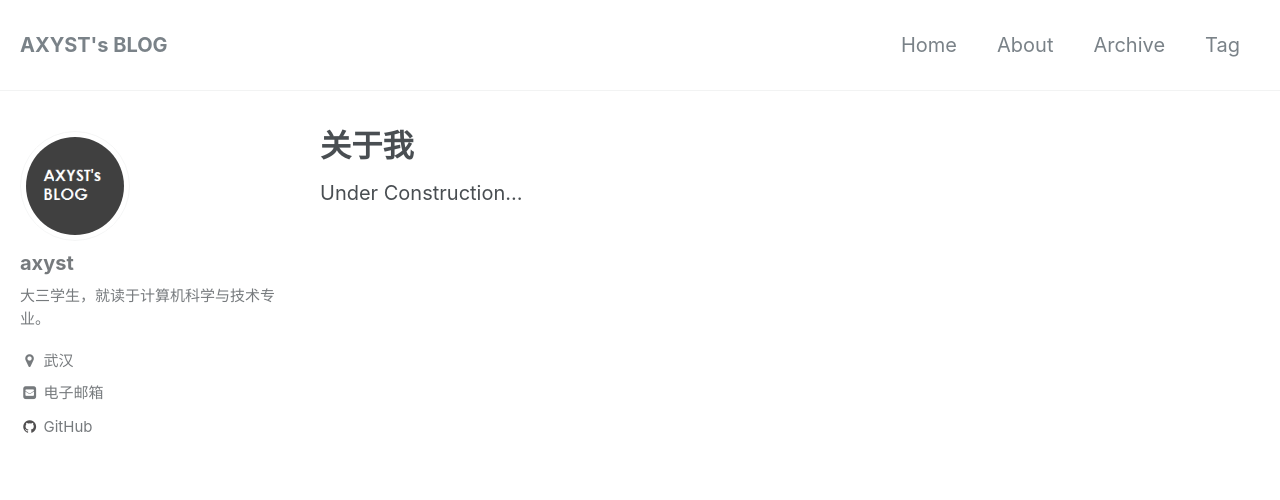
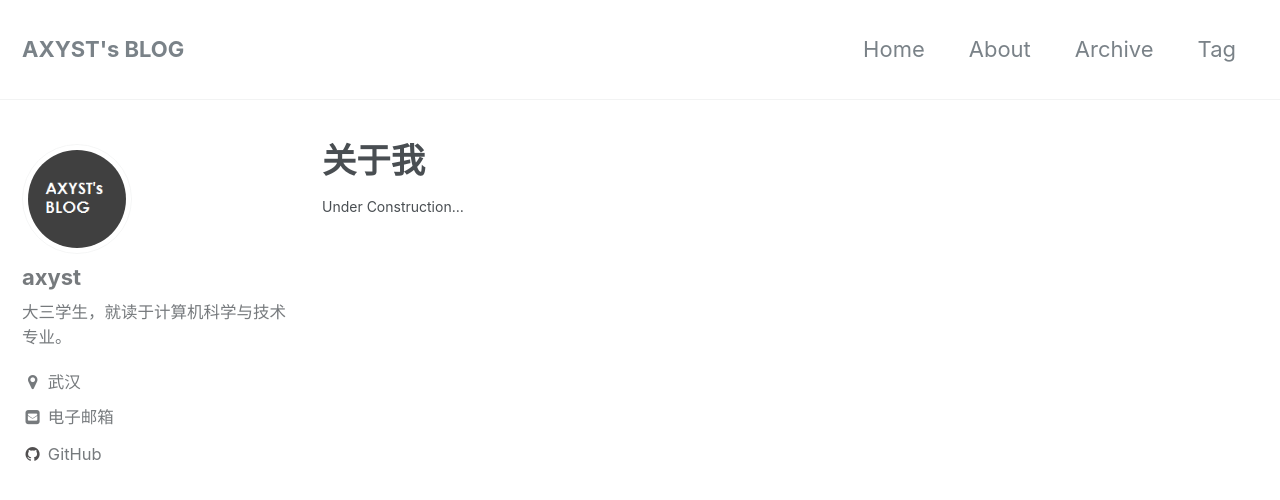
Before and after one commit to a-xyst/a-xyst.github.io, a Jekyll site: the page built from _pages/about.md, in a window 1280 px wide and 900 px high. Shown: the top 500 px of the window. Built offline with Jekyll 4.4.1, drawn with Linux system fonts in a browser that asks for light colours.

Commit message:
change font size

```diff
--- a/_sass/minimal-mistakes/_page.scss
+++ b/_sass/minimal-mistakes/_page.scss
@@ -75,7 +75,7 @@
   p,
   li,
   dl {
-    font-size: 1em;
+    font-size: 14px;
   }
 
   /* paragraph indents */
--- a/_sass/minimal-mistakes/_reset.scss
+++ b/_sass/minimal-mistakes/_reset.scss
@@ -8,18 +8,18 @@ html {
   /* apply a natural box layout model to all elements */
   box-sizing: border-box;
   background-color: $background-color;
-  font-size: 14px;
+  font-size: 16px;
 
   @include breakpoint($medium) {
-    font-size: 16px;
+    font-size: 18px;
   }
 
   @include breakpoint($large) {
-    font-size: 18px;
+    font-size: 30px;
   }
 
   @include breakpoint($x-large) {
-    font-size: 20px;
+    font-size: 22px;
   }
 
   -webkit-text-size-adjust: 100%;
```
